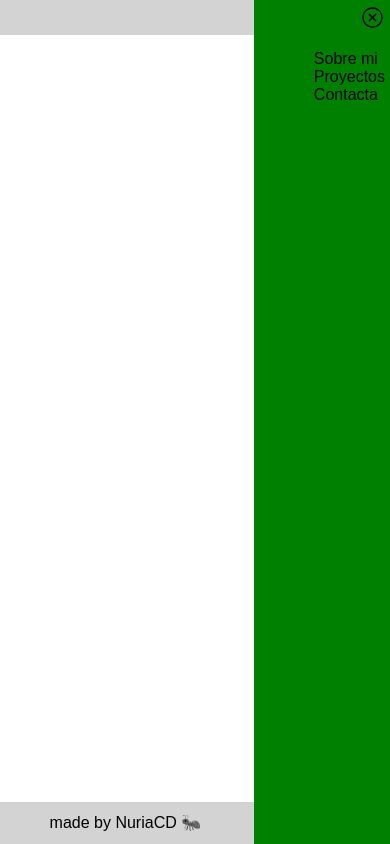
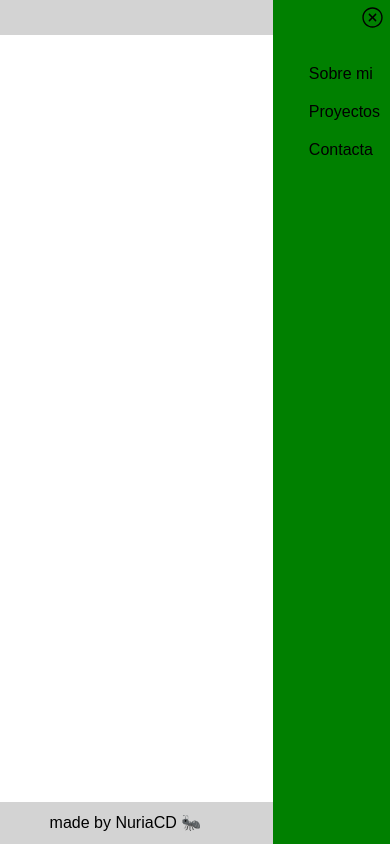
Before and after one commit to Nuria8890/portfolio, a React (Vite) app: page / in a window 390 px wide. Both pictures are taken after a click on the icon 372 px from the left and 17 px from the top of the page. Built offline with nearby package versions, Linux system fonts and the light colour scheme; a web font is replaced by a local one.

Commit message:
delete transitions and add styles to element nav menu

```diff
--- a/src/components/header/Menu_hamburguesa.jsx
+++ b/src/components/header/Menu_hamburguesa.jsx
@@ -13,9 +13,9 @@ function Menu_hamburguesa({ toggleMenu, menuIsOpen }) {
           onClick={toggleMenu}
         />
         <li>
-          <ul>Sobre mi</ul>
-          <ul>Proyectos</ul>
-          <ul>Contacta</ul>
+          <ul className="menu__nav-element">Sobre mi</ul>
+          <ul className="menu__nav-element">Proyectos</ul>
+          <ul className="menu__nav-element">Contacta</ul>
         </li>
       </nav>
     </>
--- a/src/styles/layout/header/Menu_hamburguesa.scss
+++ b/src/styles/layout/header/Menu_hamburguesa.scss
@@ -4,7 +4,7 @@
       width: 25px;
       height: 25px;
       cursor: pointer;
-      position: relative;
+      // position: relative;
       @media (min-width: 1024px) {
         display: none;
       }
@@ -20,19 +20,29 @@
     top: 0;
     right: 0;
     height: 100vh;
-    width: 35%;
+    width: 30%;
     background-color: green;
-    // transition: all 300s ease-in-out;
-    // translate: 0;
     display: flex;
     flex-direction: column;
     align-items: flex-end;
     gap: 20px;
     padding: 5px;
+    @media (min-width: 1024px) {
+      display: none;
+    }
   }
   &__close {
     display: none;
-    // transition: all 300s ease-in-out;
-    // translate: 100vh;
+  }
+  &__nav-element {
+    margin-top: 10px;
+    padding: 5px;
+    transition: background-color 0.3s, transform 0.3s;
+    &:hover {
+      cursor: pointer;
+      border-radius: 40%;
+      background-color: pink;
+      transform: scale(1.1);
+    }
   }
 }
```
